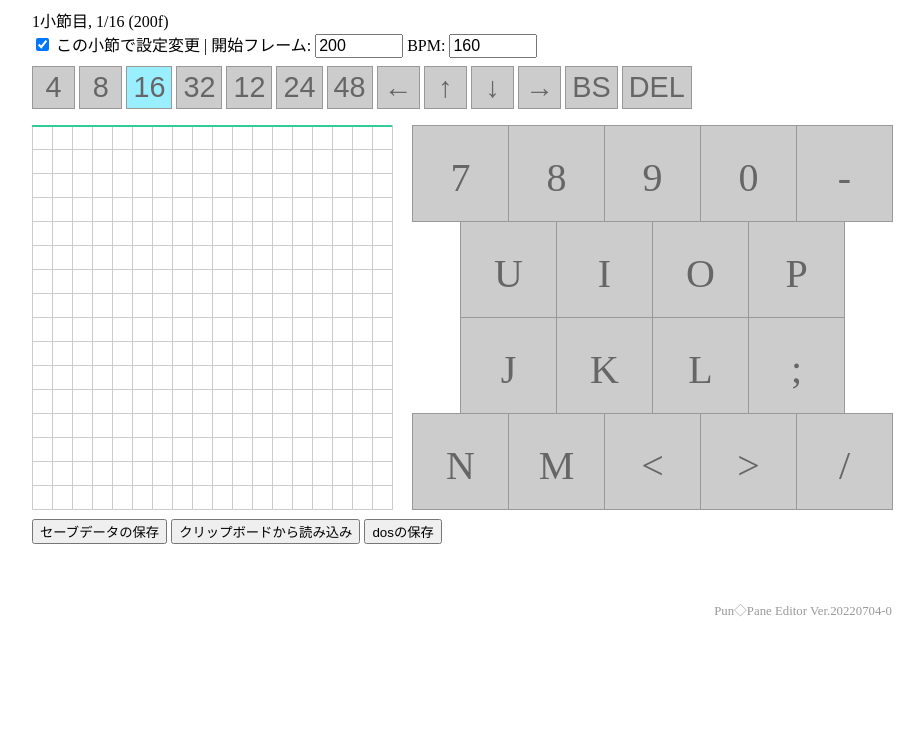
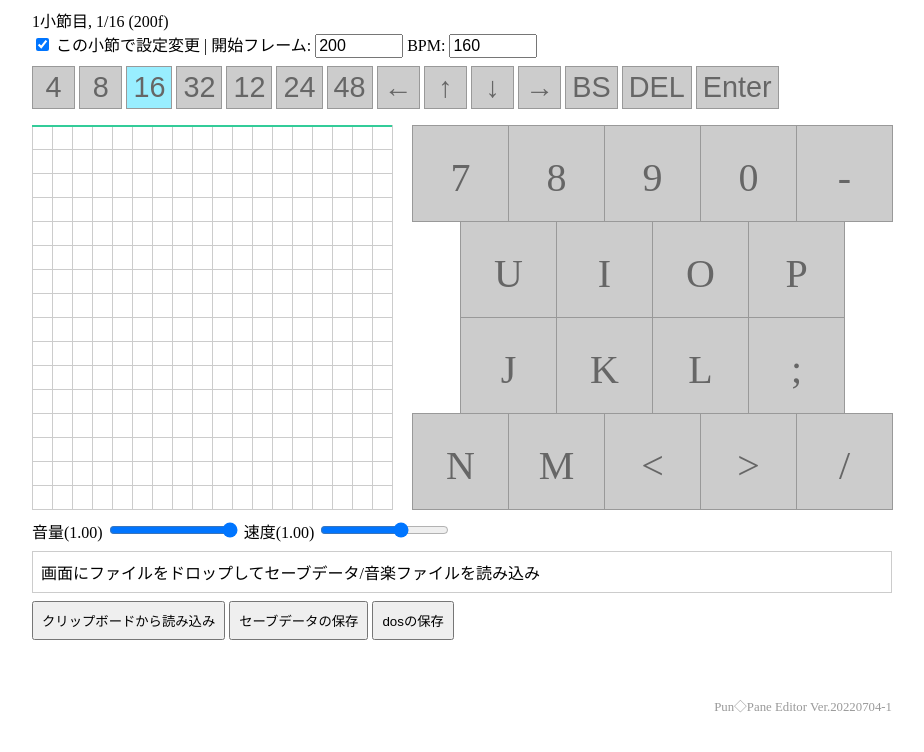
Before and after one commit to suzme/punpane-editor, a Svelte app: page / in a window 1280 px wide. Shown: the top 752 px of the page, without its empty margins (178-1102 px from the left). Built offline with nearby package versions, Linux system fonts and the light colour scheme.

Commit message:
曲再生機能の追加

```diff
--- a/src/App.svelte
+++ b/src/App.svelte
@@ -4,7 +4,7 @@
   /**
    * 定数
    */
-  const version = '20220704-0'
+  const version = '20220704-1'
   const panel_num = 18        // パネル数
   const resolution = 3 * 64   // 分解能(1小節を何分割するか)
   const panel_width = 96      // パネルの幅[px]
@@ -52,8 +52,25 @@
   let message = ''
   let message_color = message_colors.success
 
+  let dragover_flag = false  // ファイルドラッグ中のときtrue
+
   // パネルのタイミングデータ(resolution単位)
   let panels_all = new Array(panel_num).fill([])
+
+  // 曲再生関連
+  let play_begin_time   // 開始したときのcurrentTime
+  let cursor_play = -1  // 再生カーソル位置
+  let volume = 1        // 音量
+  let playback_rate = 1 // 再生速度
+
+  // WebAudioAPI関連
+  const audio_context = new AudioContext()
+  const audio_gain_node = audio_context.createGain()
+  audio_gain_node.connect(audio_context.destination)
+  let audio_buffer_node
+  let audio_source_node
+  let can_play = false    // 再生可能になったらtrue
+  let is_playing = false  // 再生中のときtrue
 
   /**
    * リアクティブ
@@ -117,6 +134,9 @@
   // カーソル移動
   const move_cursor = tick => {
     message = ''
+    if (is_playing && Math.floor(tick / resolution) !== Math.floor(cursor / resolution)) {
+      setTimeout(play, 0) // カーソル移動完了してから再生
+    }
     cursor = tick
   }
   const cursor_previous = () => move_cursor(cursor - (3 * 64) / note_length)
@@ -201,6 +221,10 @@
   const load = text => {
     let save_data
 
+    if (confirm('セーブデータを読み込むと現在編集中のデータは失われます。よろしいですか？') === false) {
+      return
+    }
+
     try {
       save_data = JSON.parse(text)
     } catch (e) {
@@ -260,6 +284,72 @@
   const save_dos_clipboard = () => copy_text(get_dos(), 'クリップボードにdosをコピーしました。')
 
   /**
+   * 曲再生関連処理
+   */
+
+   // 再生中のアニメーション
+  const play_animation_loop = () => {
+    if (!is_playing) return
+    cursor_play = ((audio_context.currentTime - play_begin_time) * bpm / 60 / 4 - 0.5) * resolution
+    if (cursor_play > resolution) {
+      stop()
+      play()
+    }
+    requestAnimationFrame(play_animation_loop)
+  }
+
+  // 再生開始
+  const play = () => {
+    if (is_playing) {
+      stop()
+    }
+    if (can_play) {
+      const fade_begin_frame = (measure - label_measure - 0.5) * 4 * 60 * 60 / bpm + begin_frame
+      const fade_begin_time = (fade_begin_frame - 200) / 60
+      const offset_time = fade_begin_time < 0 ? -fade_begin_time : 0
+      audio_gain_node.gain.value = volume
+      audio_source_node = audio_context.createBufferSource()
+      audio_source_node.buffer = audio_buffer_node
+      audio_source_node.playbackRate.value = playback_rate
+      audio_source_node.connect(audio_gain_node)
+      play_begin_time = audio_context.currentTime + offset_time
+      audio_source_node.start(play_begin_time + offset_time, Math.max(fade_begin_time, 0))
+      requestAnimationFrame(play_animation_loop)
+      is_playing = true
+    } else {
+      message = '再生準備が未完了です。'
+      message_color = message_colors.error
+    }
+  }
+
+  // 再生停止
+  const stop = () => {
+    audio_source_node.stop()
+    cursor_play = -1
+    is_playing = false
+  }
+
+  // 再生のオンオフ
+  const toggle_play = () => {
+    if (is_playing) {
+      stop()
+    } else {
+      play()
+    }
+  }
+
+  const volume_change = () => {
+    audio_gain_node.gain.value = volume
+  }
+
+  const playback_rate_change = () => {
+    audio_source_node.playbackRate.value = playback_rate
+    if (is_playing) {
+      play()
+    }
+  }
+
+  /**
    * イベント処理
   */
   // "この小節で設定変更"のチェック状態変化
@@ -294,6 +384,57 @@
     const value = e.target.value
     if (!isNaN(value)) {
       bpms[label_index] = parseFloat(value)
+    }
+  }
+
+  // ドラッグ時
+  const dragover = e => {
+    e.preventDefault()
+    dragover_flag = true
+    message = ''
+  }
+
+  const dragleave = e => {
+    e.preventDefault()
+    dragover_flag = false
+    message = ''
+  }
+
+  // ドロップ時
+  const drop = e => {
+    e.stopPropagation()
+    e.preventDefault()
+    dragover_flag = false
+    message = ''
+
+    if (!e.dataTransfer || !e.dataTransfer.files)  return
+    const files = e.dataTransfer.files
+    if (files.length === 0) return
+
+    const file = files[0]
+    if (file.type.match(/^audio/)) {
+      // 音楽ファイルの読み込み
+      can_play = false
+      const reader = new FileReader()
+      reader.onload = () => {
+        audio_context.decodeAudioData(reader.result, decode_result => {
+          audio_buffer_node = decode_result
+          message = '音楽ファイルの読み込みが完了しました。'
+          message_color = message_colors.success
+          can_play = true
+        })
+      }
+
+      reader.readAsArrayBuffer(file)
+    } else if (file.type === 'text/plain') {
+      const reader = new FileReader()
+      reader.onload = () => {
+        load(reader.result)
+      }
+      reader.readAsText(file)
+    } else {
+      message = '非対応のファイルタイプです(' + file.type + ')'
+      message_color = message_colors.error
     }
   }
 
@@ -339,6 +480,7 @@
     'Slash': toggle_panel(17),
     'Delete': remove_line,
     'Backspace': backspace,
+    'Enter': toggle_play
   }
 
   // キー設定(Ctrl付き)
@@ -368,15 +510,23 @@
   // ページ遷移の警告
   const before_unload = e => {
     e.preventDefault()
-    e.returnValue = 'ページを移動してよろしいですか？未保存のデータは失われます。'
+    e.returnValue = 'ページを移動してよろしいですか？現在編集中のデータは失われます。'
   }
 </script>
 
-<svelte:window on:beforeunload={before_unload} on:keydown={keydown} on:wheel={wheel}/>
+<svelte:window
+  on:beforeunload={before_unload}
+  on:keydown={keydown}
+  on:wheel={wheel}
+  on:drop={drop}
+  on:dragover={dragover}
+  on:dragleave={dragleave}/>
 
 <main>
   <div class="container"
-    style:width={`${note_width * 18 + 20 + panel_width * 5}px`}>
+    style:width={`${note_width * 18 + 20 + panel_width * 5}px`}
+    class:dragover={dragover_flag}
+    >
     <div>
       {measure + 1}小節目, {(cursor - measure * 192) / (resolution / note_length) + 1}/{note_length} ({Math.round(cursor_frame)}f)
     </div>
@@ -402,6 +552,7 @@
       <input type="button" value="→" on:click={page_next} title="右矢印キー: 次の小節に移動">
       <input type="button" value="BS" on:click={backspace} title="Backspace: カーソルを前に移動してパネルを削除">
       <input type="button" value="DEL" on:click={remove_line} title="Delete: カーソルのある行のパネルを削除">
+      <input type="button" value="Enter" on:click={toggle_play} title="Enter: 曲再生の開始/停止">
     </div>
     <div class="punpane_editor"
       style:height="{resolution * 2 + 10}px">
@@ -442,6 +593,13 @@
             </div>
           {/each}
         {/each}
+        <!-- 再生位置カーソル表示 -->
+        {#if cursor_play >= 0}
+          <div class="cursor_play"
+            style:top="{cursor_play * 2}px"
+            style:width="{note_width * 18}px">
+          </div>
+        {/if}
         <!-- カーソル表示 -->
         <div class="cursor"
           style:top="{(cursor - measure * resolution) * 2}px"
@@ -461,9 +619,22 @@
         {/each}
       </div>
     </div>
+    <div class="music_control">
+      音量({volume.toFixed(2)})
+      <input type="range" min="0" max="1" step="0.01"
+        bind:value={volume}
+        on:input={volume_change}>
+      速度({playback_rate.toFixed(2)})
+      <input type="range" min="0.1" max="1.5" step="0.1"
+        bind:value={playback_rate}
+        on:input={playback_rate_change}>
+    </div>
+    <div class="drop_area" class:dragover={dragover_flag}>
+      画面にファイルをドロップしてセーブデータ/音楽ファイルを読み込み
+    </div>
     <div class="save_buttons">
+      <input type="button" value="クリップボードから読み込み" on:click={load_clipboard}>
       <input type="button" value="セーブデータの保存" on:click={save_clipboard}>
-      <input type="button" value="クリップボードから読み込み" on:click={load_clipboard}>
       <input type="button" value="dosの保存" on:click={save_dos_clipboard}>
     </div>
     <div class="message_container">
@@ -485,6 +656,7 @@
   .container {
     margin: auto;
     font-size: 12pt;
+    box-sizing: border-box;
   }
 
   .punpane_editor * {
@@ -567,8 +739,31 @@
     border: 1px solid #33cc99;
   }
 
+  .cursor_play {
+    position: absolute;
+    border: 1px solid #cc3333;
+  }
+
+  .music_control {
+    margin-top: 0.5rem;
+  }
+
+  .drop_area {
+    margin-top: 0.5rem;
+    border: 1px solid #cccccc;
+    padding: 0.5rem;
+  }
+
+  .drop_area.dragover {
+    background: #ccffff;
+  }
+
   .save_buttons {
     margin-top: 0.5rem;
+  }
+
+  .save_buttons input[type="button"] {
+    padding: 0.5rem;
   }
 
   .message_container {
```
